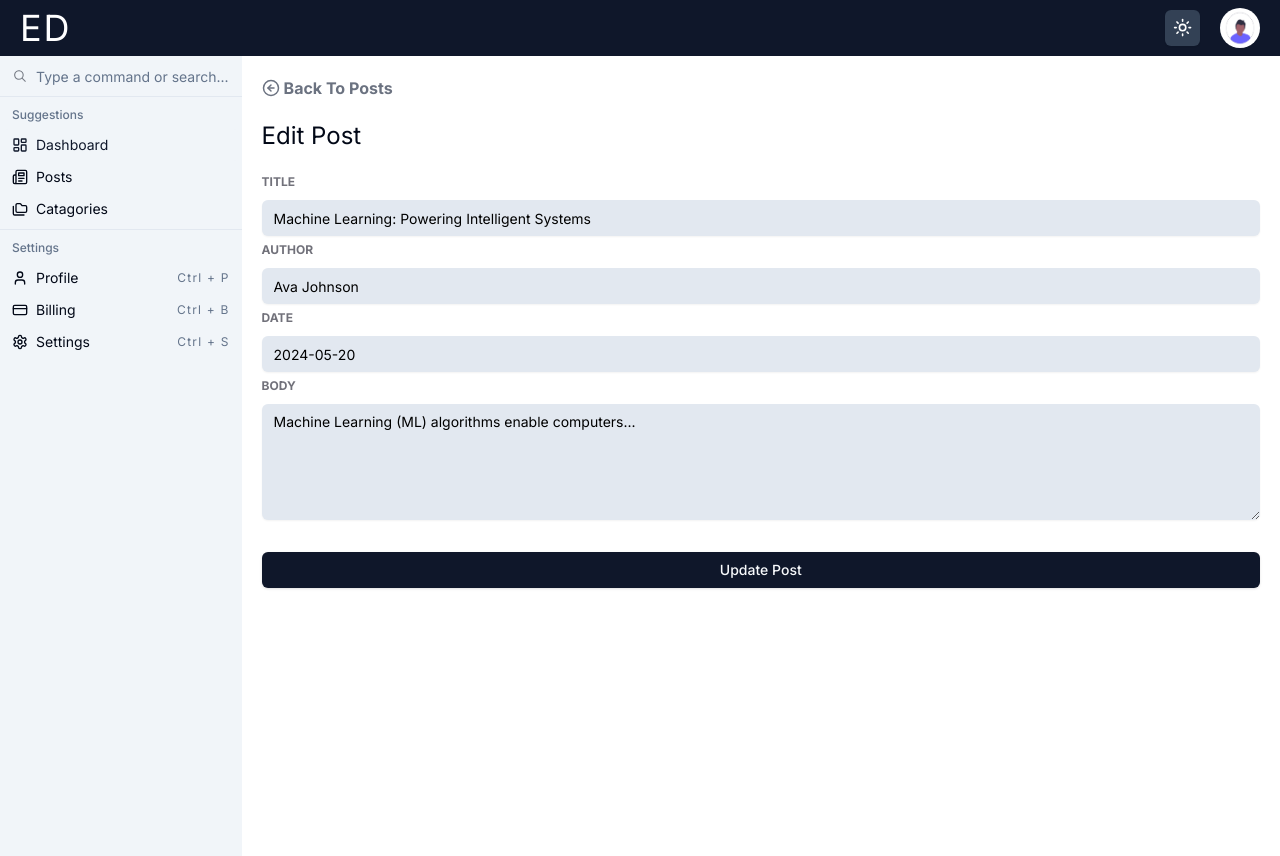
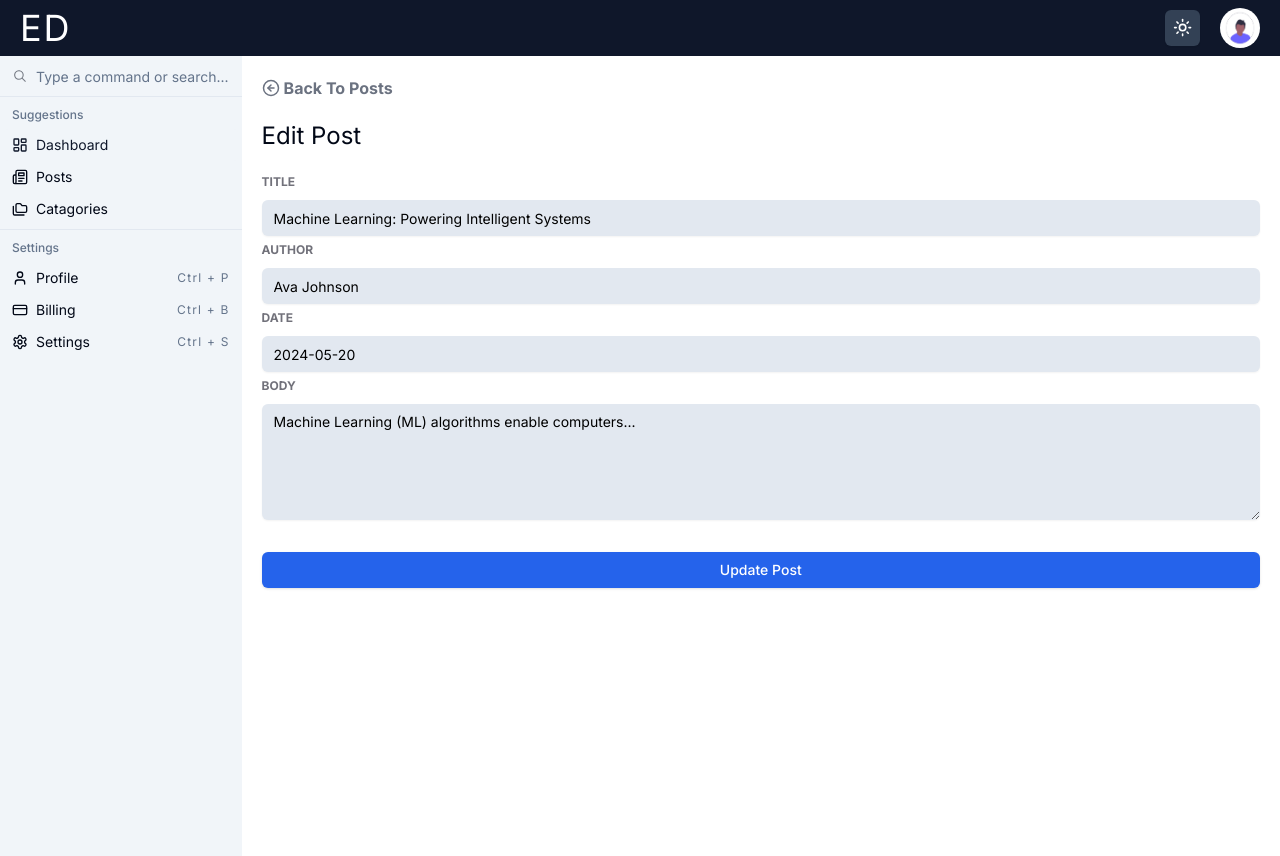
Before and after one commit to BaGorK/nextjs-shadcn-admin-dashboard, a Next.js app: page /posts/edit/10 in a window 1280 px wide. Built offline with nearby package versions, Linux system fonts and the light colour scheme.

Commit message:
refactor: organizing layouts | create an auth and main route

```diff
--- /dev/null
+++ b/app/(Main)/layout.tsx
@@ -0,0 +1,25 @@
+import Navbar from '@/components/Navbar';
+import Sidebar from '@/components/Sidebar';
+
+export const metadata = {
+  title: 'Next.js shadcn-ui',
+  description: 'Admin dashboard built using Next.js and shadcn-ui',
+};
+
+interface Props {
+  children: React.ReactNode;
+}
+
+export default function MainLayout({ children }: Props) {
+  return (
+    <>
+      <Navbar />
+      <div className='flex'>
+        <div className='min-h-screen hidden md:block w-[300px]'>
+          <Sidebar />
+        </div>
+        <div className='p-5 w-full'>{children}</div>
+      </div>
+    </>
+  );
+}
--- a/app/(Main)/posts/edit/[id]/page.tsx
+++ b/app/(Main)/posts/edit/[id]/page.tsx
@@ -154,7 +154,7 @@ function PostEditPage({ params }: Props) {
               </FormItem>
             )}
           />
-          <Button className='w-full dark:bg-blue-600 dark:text-white mt-8'>
+          <Button className='w-full bg-blue-600 text-white mt-8'>
             Update Post
           </Button>
         </form>
--- /dev/null
+++ b/app/(auth)/auth/page.tsx
@@ -0,0 +1,11 @@
+import AuthTabs from '@/components/auth/AuthTabs';
+
+function page() {
+  return (
+    <>
+      <AuthTabs />
+    </>
+  );
+}
+
+export default page;
--- /dev/null
+++ b/app/(auth)/layout.tsx
@@ -0,0 +1,21 @@
+import ThemeToggler from '@/components/ThemeToggler';
+
+export const metadata = {
+  title: 'Auth Layout',
+  description: 'Generated by Next.js',
+};
+
+export default function AuthLayout({
+  children,
+}: {
+  children: React.ReactNode;
+}) {
+  return (
+    <div className='h-screen flex  items-center justify-center relative'>
+      {children}
+      <div className='absolute right-2 top-2'>
+        <ThemeToggler className='bg-slate-200 hover:bg-slate-100 dark:bg-slate-700 dark:hover:bg-slate-600' />
+      </div>
+    </div>
+  );
+}
--- a/app/layout.tsx
+++ b/app/layout.tsx
@@ -1,9 +1,7 @@
+import { ThemeProvider } from '@/components/ThemeProvider';
 import './globals.css';
-import Navbar from '@/components/Navbar';
-import Sidebar from '@/components/Sidebar';
-import { ThemeProvider } from '@/components/ThemeProvider';
+import { Inter } from 'next/font/google';
 import { Toaster } from '@/components/ui/toaster';
-import { Inter } from 'next/font/google';
 
 export const metadata = {
   title: 'Next.js shadcn-ui',
@@ -27,13 +25,7 @@ export default function RootLayout({ children }: Props) {
           disableTransitionOnChange
           storageKey='next-dashboard-theme'
         >
-          <Navbar />
-          <div className='flex'>
-            <div className='min-h-screen hidden md:block w-[300px]'>
-              <Sidebar />
-            </div>
-            <div className='p-5 w-full'>{children}</div>
-          </div>
+          {children}
         </ThemeProvider>
 
         <Toaster />
```
Also changed, not shown: app/(Main)/page.tsx (renamed from app/page.tsx).
